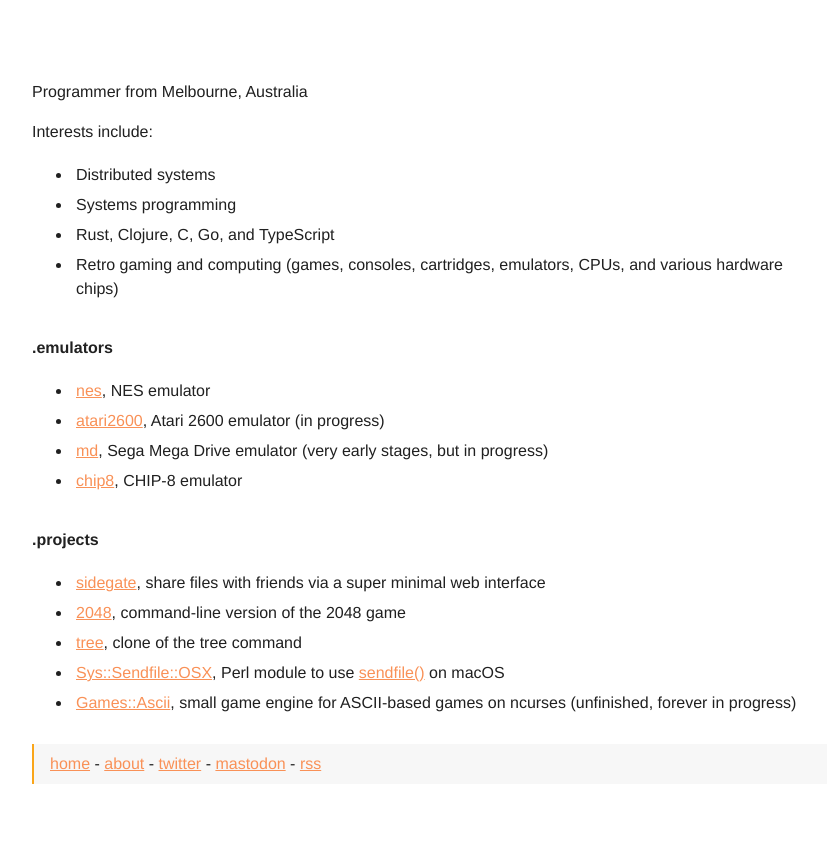
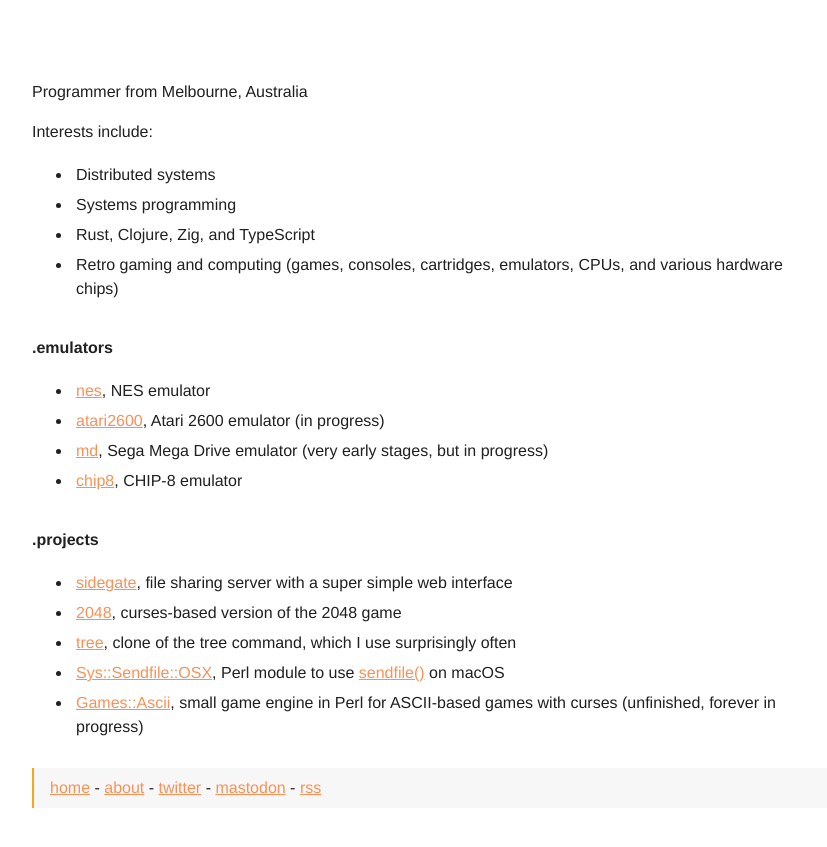
Before and after one commit to ltriant/ltriant.github.io, a Jekyll site: the page built from about.md, in a window 1280 px wide. Shown: the top 847 px of the page, without its empty margins (208-1035 px from the left). Built offline with Jekyll 4.4.1, drawn with Linux system fonts in a browser that asks for light colours.

Commit message:
updated stuff

```diff
--- a/about.md
+++ b/about.md
@@ -8,7 +8,7 @@ Interests include:
 
 * Distributed systems
 * Systems programming
-* Rust, Clojure, C, Go, and TypeScript
+* Rust, Clojure, Zig, and TypeScript
 * Retro gaming and computing (games, consoles, cartridges, emulators, CPUs, and various hardware chips)
 
 ## .emulators
@@ -20,8 +20,8 @@ Interests include:
 
 ## .projects
 
-* [sidegate](https://github.com/ltriant/sidegate), share files with friends via a super minimal web interface
-* [2048](https://github.com/ltriant/2048), command-line version of the 2048 game
-* [tree](https://github.com/ltriant/tree), clone of the tree command
+* [sidegate](https://github.com/ltriant/sidegate), file sharing server with a super simple web interface
+* [2048](https://github.com/ltriant/2048), curses-based version of the 2048 game
+* [tree](https://github.com/ltriant/tree), clone of the tree command, which I use surprisingly often
 * [Sys::Sendfile::OSX](https://metacpan.org/pod/Sys::Sendfile::OSX), Perl module to use [sendfile()](https://jvns.ca/blog/2016/01/23/sendfile-a-new-to-me-system-call/) on macOS
-* [Games::Ascii](https://github.com/ltriant/Games-Ascii), small game engine for ASCII-based games on ncurses (unfinished, forever in progress)
+* [Games::Ascii](https://github.com/ltriant/Games-Ascii), small game engine in Perl for ASCII-based games with curses (unfinished, forever in progress)
```
